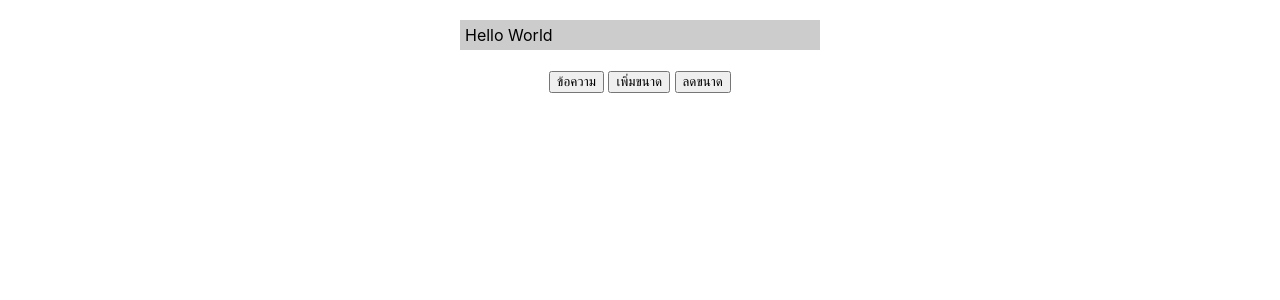
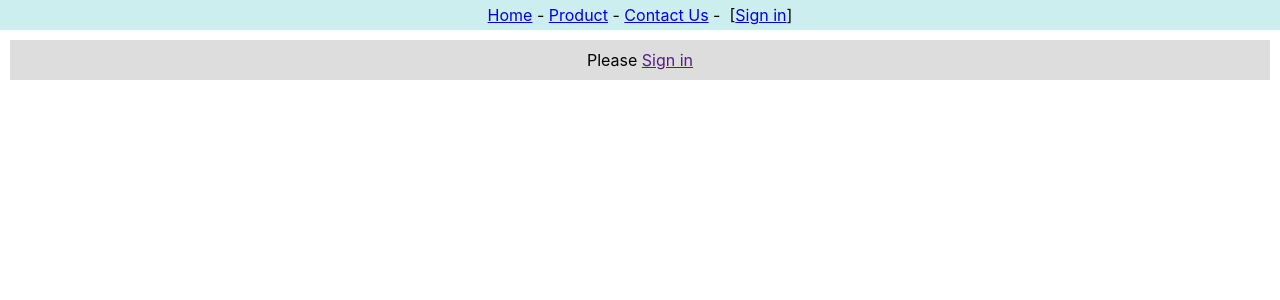
Before and after one commit to EIEIZA555/app1, a React (Create React App) app: page / in a window 1280 px wide. Shown: the top 300 px of the page. Built offline with nearby package versions, Linux system fonts and the light colour scheme.

Commit message:
Header and content
Header and content

```diff
--- a/src/App.js
+++ b/src/App.js
@@ -1,11 +1,16 @@
 import React from 'react'
-import Button from './class-components';
-import {Calculator2} from './calculator';
-import { EventData1 } from './event-data';
-import RefsArray from './refs-array';
-import MessageBox from './state-func';
+import Header2 from './context-header2';
+import Content2 from './context-content2';
+import { userContext } from './context';
+
 
 
 export default function App() {
-  return <MessageBox/>
+  let [user,setUser] = React.useState('')
+  return (
+    <userContext.Provider value={[user, setUser]}>
+      <Header2/>
+      <Content2/>
+    </userContext.Provider>
+  )
 }
--- /dev/null
+++ b/src/context-content2.js
@@ -0,0 +1,29 @@
+import React from 'react'
+import { userContext } from './context'
+
+export default function Content2() {
+    let [user, setUser] = React.useContext(userContext)
+
+    const contentStyle = {
+        backgroundColor:'#ddd',
+        textAlign:'center',
+        margin: 10,
+        padding: 10
+    }
+
+    const onClickSignin = (event) => {
+        event.preventDefault()
+        setUser('Tom Jerry')
+    }
+
+    return (
+        <div style={contentStyle}>
+            {
+                (user)
+                ? <span>Hello {user}</span>
+                : <span>Please <a href="" onClick={onClickSignin}>
+                    Sign in</a></span>
+            }
+        </div>
+    )
+}
--- /dev/null
+++ b/src/context-header2.js
@@ -0,0 +1,42 @@
+import React from 'react'
+import { userContext } from './context'
+
+export default class Header2 extends React.Component {
+    static contextType = userContext
+
+    render() {
+        let [user, setUser] = this.context
+        const headerStyle = {
+            backgroundColor:'#cee',
+            textAlign:'center',
+            padding: 5
+        }
+
+        const onClickSignout = (event) => {
+            event.preventDefault()
+            setUser('')
+        }
+
+        const onClickSignin = (event) => {
+            event.preventDefault()
+            setUser('Tom Jerry')
+        }
+
+        return (
+            <div style={headerStyle}>
+                <a href=" ">Home</a>&nbsp;-&nbsp;
+                <a href=" ">Product</a>&nbsp;-&nbsp;
+                <a href=" ">Contact Us</a>&nbsp;-&nbsp;&nbsp;
+                {
+                    (user)
+                    ? <span>[{user}&nbsp;:&nbsp;<a href=" "
+                        onClick={onClickSignout}>Sign out</a>
+                    ]</span>
+                    : <span>[<a href=" " onClick={onClickSignin}>
+                    Sign in</a>
+                    ]</span>
+                }
+            </div>
+        )
+    }
+}
--- /dev/null
+++ b/src/context.js
@@ -0,0 +1,3 @@
+import React, { createContext} from 'react'
+
+export const userContext = createContext()
```
